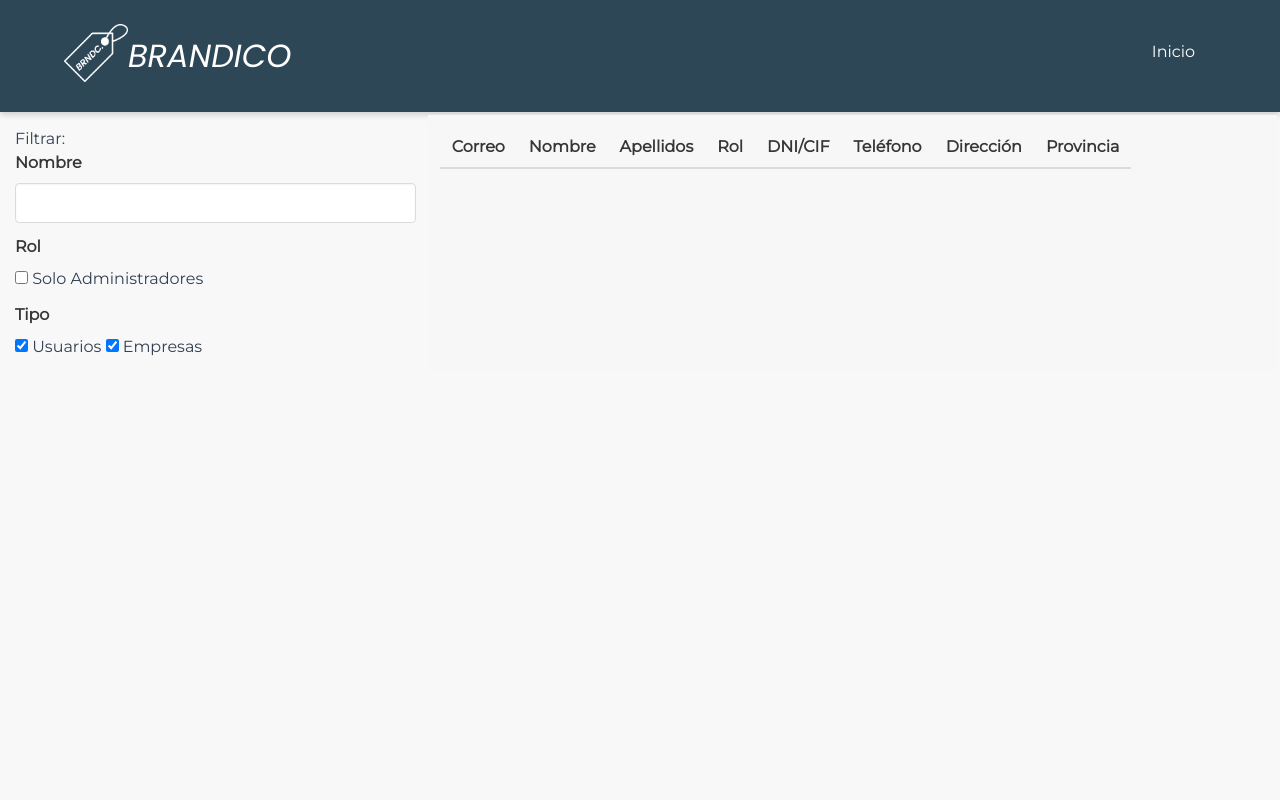
After one commit to grobert03/Proyecto-Brandico, a Symfony app: template templates/admin.html.twig in a window 1280 px wide. The commit adds this page. Run offline with Twig, Linux system fonts and the light colour scheme; the template is opened without the code that fills it, so the values that code supplies are empty; some libraries are stand-ins or nearby versions.

Commit message:
Admin con filtros

```diff
--- /dev/null
+++ b/public/css/admin.css
@@ -0,0 +1,61 @@
+@import url('https://fonts.googleapis.com/css?family=Poppins');
+@import url('https://fonts.googleapis.com/css?family=Montserrat');
+
+:root {
+    --brandColor: #2e4757;
+    --background: rgb(247, 247, 247);
+    --textDark: #324054;
+    --textLight: hsla(0, 0%, 0%, 0.33);
+    --navbar-item-hover-bg: #EFF6FF;
+    --navbar-item-hover-color: #2D68FE;
+    --navbar-item-active-bg: #EFF6FF;
+    --navbar-item-active-color: #2D68FE;
+
+}
+
+table {
+    background-color: var(--background) !important;
+}
+
+body {
+    background-color: #f8f8f8;
+    color: var(--textDark);
+    font-family: 'Montserrat';
+    height: 100vh;
+}
+
+/* Header */
+.hero.is-primary {
+    background-color: var(--brandColor);
+    box-shadow: 0px 3px 6px rgba(0, 0, 0, 0.16);
+    color: white;
+}
+
+/* Logout */
+.inicio {
+    color: white;
+}
+
+.inicio {
+    position: absolute;
+    top: 0;
+    right: 0;
+    margin: 1rem;
+    display: flex;
+    align-items: center;
+}
+
+.inicio-label {
+    margin-right: 5px;
+}
+
+.hero-body h1 {
+    font-family: 'Poppins';
+    font-style: italic;
+    font-weight: 500;
+}
+
+main {
+    padding: 15px;
+    height: max-content;
+}
--- /dev/null
+++ b/public/js/admin.js
@@ -0,0 +1,65 @@
+const devolverUsuarios = (nombre, rol, usuarios, empresas) => {
+  $.ajax({
+    url: ruta_devolver_usuarios,
+    method: "POST",
+    dataType: "json",
+    data: {
+      nombre: nombre,
+      rol: rol,
+      usuarios: usuarios,
+      empresas: empresas,
+    },
+    async: true,
+    success: function (data) {
+      console.log(data);
+      data = data.filter((usu) => usu.nombre.toLowerCase().startsWith(nombre));
+      if (data.length == 0) {
+        $("tbody").empty();
+        $("tbody").append(
+          $(
+            `<td colspan="8"><p>No se ha encontrado un usuario que cumpla los criterios</p></td>`
+          )
+        );
+      } else {
+        $("tbody").empty();
+        data.forEach((e) => {
+          $("tbody").append(
+            $(`<tr><td>${e.correo}</td>
+            <td>${e.nombre}</td>
+            <td>${e.apellidos ? e.apellidos : ""}</td>
+            <td>${e.rol ? e.rol : ""}</td>
+            <td>${e.dni ? e.dni : e.cif}</td>
+            <td>${e.telefono}</td>
+            <td>${e.direccion ? e.direccion : ""}</td>
+            <td>${e.provincia ? e.provincia : ""}</td></tr>`)
+          );
+        });
+      }
+    },
+    error: function (errorThrown) {
+      console.log(errorThrown);
+    },
+  });
+};
+
+devolverUsuarios(nombre, rol, usuarios, empresas);
+
+$("#input_nombre").on("keyup", () => {
+  nombre = $("#input_nombre").val();
+  devolverUsuarios(nombre, rol, usuarios, empresas);
+});
+
+$("#check_usu").on("click", () => {
+  usuarios = !usuarios;
+  devolverUsuarios(nombre, rol, usuarios, empresas);
+});
+
+$("#check_empresa").on("click", () => {
+  empresas = !empresas;
+  devolverUsuarios(nombre, rol, usuarios, empresas);
+});
+
+$("#check_admin").on("click", () => {
+  rol = !rol;
+  devolverUsuarios(nombre, rol, usuarios, empresas);
+});
--- a/src/Controller/LoginController.php
+++ b/src/Controller/LoginController.php
@@ -59,7 +59,7 @@ class LoginController extends AbstractController
 	public function portalAdmin()
 	{
 		$this->denyAccessUnlessGranted('ROLE_ADMIN');
-		return new Response("<h1>Hola, administrador (con código PHP)</h1>");
+		return $this->render('admin.html.twig');
 	}
 
 	/**
--- /dev/null
+++ b/templates/admin.html.twig
@@ -0,0 +1,105 @@
+{% extends 'base.html.twig' %}
+{% block title %}Administración
+{% endblock %}
+{% block head %}
+	<link rel="stylesheet" href="https://unpkg.com/bulma@0.9.0/css/bulma.min.css"/>
+	<link rel="stylesheet" href="{{asset('css/admin.css')}}"/>
+	<script>
+		let ruta_devolver_usuarios = "{{ path('devolver_usuarios') }}";
+		let usuarios = true;
+		let empresas = true;
+		let rol = false;
+		let nombre = '';
+        let array_usu = [];
+	</script>
+
+	<script src="{{ asset('js/admin.js') }}" defer></script>
+
+
+{% endblock %}
+{%  block content %}
+	<header class="hero is-primary is-small">
+		<div class="hero-body">
+			<div class="container">
+				<div class="is-flex is-align-items-center is-justify-content-flex-start">
+					<figure class="image is-64x64">
+						<img src="{{ asset('img/BrandicoLogo2White.png') }}" alt="icono BRANDICO">
+					</figure>
+					<div style="white-space: nowrap; align-self: center">
+						<h1 class="title">BRANDICO</h1>
+					</div>
+				</div>
+				<div class="is-flex is-align-items-center is-justify-content-flex-start">
+					<a href="{{ path('controlador_portal_inicio') }}" class="inicio">
+						<span class="inicio-label">Inicio</span>
+						<ion-icon name="log-out-outline"></ion-icon>
+					</a>
+				</div>
+			</div>
+		</div>
+	</header>
+	<main class="columns">
+		<div class="column is-one-third">
+			<h3>Filtrar:
+			</h3>
+			<div class="field">
+				<label class="label">Nombre</label>
+				<div class="control">
+					<input class="input" id='input_nombre' type="text" placeholder="">
+				</div>
+			</div>
+			<div class="field">
+				<label class="label">Rol</label>
+				<div class="control">
+					<label class="checkbox">
+						<input id='check_admin' type="checkbox">
+						Solo Administradores</a>
+				</label>
+
+			</div>
+		</div>
+		<div class="field">
+			<label class="label">Tipo</label>
+			<div class="control">
+				<label class="checkbox">
+					<input id='check_usu' type="checkbox"  checked>
+					Usuarios</a>
+			</label>
+			<label class="checkbox">
+				<input id='check_empresa' type="checkbox" checked>
+				Empresas</a>
+		</label>
+	</div>
+</div></div><table class="table is-fullwidth column">
+<thead>
+	<tr>
+		<th>
+			<abbr>Correo</abbr>
+		</th>
+		<th>
+			<abbr>Nombre</abbr>
+		</th>
+		<th>
+			<abbr>Apellidos</abbr>
+		</th>
+		<th>
+			<abbr>Rol</abbr>
+		</th>
+		<th>
+			<abbr>DNI/CIF</abbr>
+		</th>
+		<th>
+			<abbr>Teléfono</abbr>
+		</th>
+		<th>
+			<abbr>Dirección</abbr>
+		</th>
+		<th>
+			<abbr>Provincia</abbr>
+		</th>
+	</tr>
+</thead>
+<tbody>
+
+</tbody>
+</table></main>{% endblock %}
--- a/templates/base.html.twig
+++ b/templates/base.html.twig
@@ -1,6 +1,7 @@
 <!DOCTYPE html>
 <html lang="en">
 	<head>
+
 		<link rel="icon" type="image/x-icon" href="{{ asset('img/favicon.ico') }}">
 		<meta charset="UTF-8">
 		<meta http-equiv="X-UA-Compatible" content="IE=edge">
@@ -11,10 +12,13 @@
 		<link rel="preconnect" href="https://fonts.googleapis.com">
 		<link rel="preconnect" href="https://fonts.gstatic.com" crossorigin>
 		<script src="//unpkg.com/alpinejs" defer></script>
-		<script src="{{ asset('js/jquery.js') }}" defer></script>
+		<script src="{{ asset('js/jquery.js') }}"></script>
 		<link href="https://fonts.googleapis.com/css2?family=Montserrat&family=Oswald&family=Poppins:ital,wght@0,300;0,400;0,700;1,300;1,400&display=swap" rel="stylesheet"> {% block head %}{% endblock %}
-		</head>
-		<body>
-			{% block content %}{% endblock %}
-		</body>
-	</html>
+		<title>
+			{% block title %}{% endblock %}
+		</title>
+	</head>
+	<body>
+		{% block content %}{% endblock %}
+	</body>
+</html>
--- a/templates/inicio.html.twig
+++ b/templates/inicio.html.twig
@@ -59,7 +59,7 @@
                             <span class="navbar-item-text">Perfil</span>
                         </div>
                     </a>
-                    <a class="navbar-item" href="#">
+                    <a class="navbar-item" href="{{ path('controlador_portal_admin') }}">
                         <div class="navbar-item-content">
                             <ion-icon name="settings-outline"></ion-icon>
                             <span class="navbar-item-text">Zona Admin</span>
```
Also changed, not shown: src/Controller/AdminController.php (added, +67 -0 lines).
